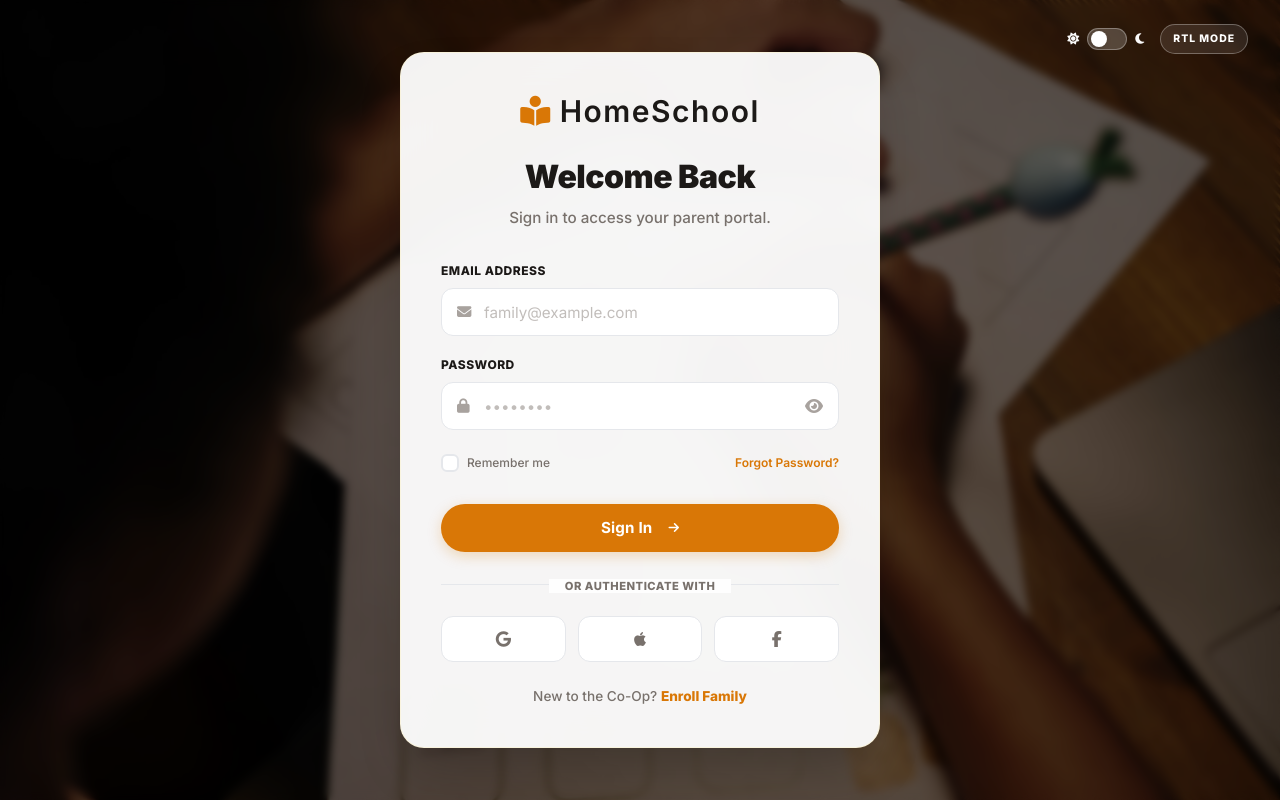
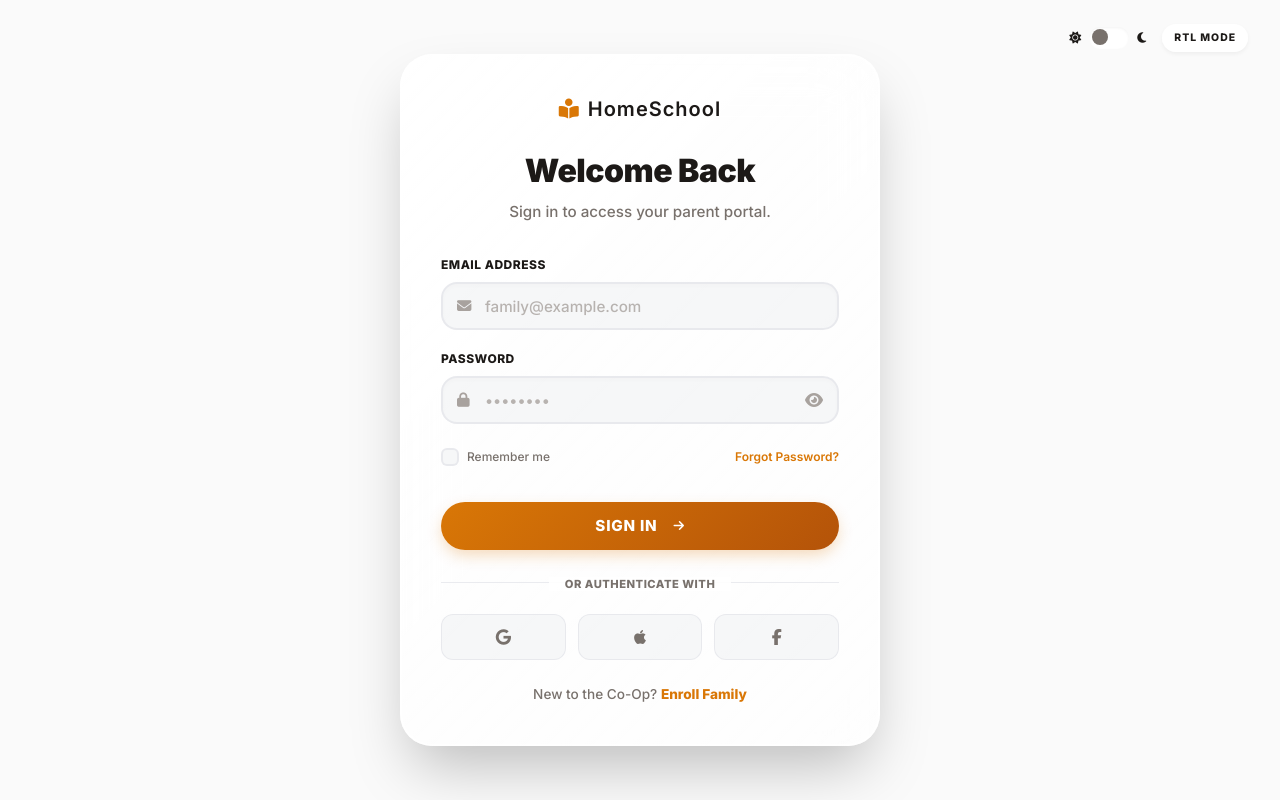
Before and after one commit to Akilesh-repository/HomeSchool, a plain HTML site: page login.html in a window 1280 px wide. Drawn offline with Linux system fonts and the light colour scheme.

```diff
--- a/login.html
+++ b/login.html
@@ -50,14 +50,14 @@
             --bg-color: #FAFAFA;
             --bg-secondary: #FFFBEB;
 
-            --bg-card: rgba(255, 255, 255, 0.95);
-            --card-border: rgba(254, 243, 199, 0.5); /* Muted FEF3C7 */
+            --bg-card: rgba(255, 255, 255, 0.90);
+            --card-border: rgba(255, 255, 255, 0.5);
 
             --text-main: #1C1917;
             --text-muted: #78716C;
 
-            --input-bg: #FFFFFF;
-            --input-border: #E5E7EB;
+            --input-bg: rgba(243, 244, 246, 0.7);
+            --input-border: rgba(229, 231, 235, 0.8);
             --input-focus-bg: #FFFFFF;
             --input-text: #1C1917;
             --input-icon: #A8A29E;
@@ -69,10 +69,10 @@
             --accent-dark: #B45309;
             --btn-text: #FFFFFF;
 
-            --radius: 24px;
-            --shadow: 0 25px 50px -12px rgba(0, 0, 0, 0.25);
-            --btn-shadow: 0 4px 10px 0 rgba(217, 119, 6, 0.2);
-            --btn-shadow-hover: 0 8px 15px -3px rgba(217, 119, 6, 0.4);
+            --radius: 32px;
+            --shadow: 0 30px 60px -12px rgba(0, 0, 0, 0.25), inset 0 0 0 1px rgba(255, 255, 255, 0.6);
+            --btn-shadow: 0 6px 16px -2px rgba(217, 119, 6, 0.3);
+            --btn-shadow-hover: 0 12px 24px -4px rgba(217, 119, 6, 0.5);
         }
 
         /* DARK MODE */
@@ -80,15 +80,15 @@
             --bg-color: #1C1917;
             --bg-secondary: #292524;
 
-            --bg-card: rgba(41, 37, 36, 0.95);
-            --card-border: rgba(68, 64, 60, 0.5);
+            --bg-card: rgba(28, 25, 23, 0.85);
+            --card-border: rgba(68, 64, 60, 0.6);
 
             --text-main: #FAFAF9;
             --text-muted: #A8A29E;
 
-            --input-bg: #1C1917;
-            --input-border: #44403C;
-            --input-focus-bg: #1C1917;
+            --input-bg: rgba(0, 0, 0, 0.3);
+            --input-border: rgba(68, 64, 60, 0.6);
+            --input-focus-bg: rgba(28, 25, 23, 0.95);
             --input-text: #FAFAF9;
             --input-icon: #78716C;
 
@@ -99,34 +99,18 @@
             --accent-dark: #D97706;
             --btn-text: #1C1917;
 
-            --shadow: 0 25px 50px -12px rgba(0, 0, 0, 0.6);
-            --btn-shadow: 0 4px 10px 0 rgba(245, 158, 11, 0.2);
-            --btn-shadow-hover: 0 8px 15px -3px rgba(245, 158, 11, 0.4);
+            --shadow: 0 30px 60px -12px rgba(0, 0, 0, 0.7), inset 0 0 0 1px rgba(255, 255, 255, 0.05);
+            --btn-shadow: 0 6px 16px -2px rgba(245, 158, 11, 0.3);
+            --btn-shadow-hover: 0 12px 24px -4px rgba(245, 158, 11, 0.5);
         }
 
         body {
-            /* Background image instead of split layout */
-            background-image: url('images/pexels-cottonbro-7014772.jpg');
-            background-size: cover;
-            background-position: center;
-            background-attachment: fixed;
-            transition: background 0.4s ease;
+            background-color: var(--bg-color);
+            color: var(--text-main);
+            transition: background-color 0.4s ease, color 0.4s ease;
             display: flex;
             flex-direction: column;
             position: relative;
-        }
-
-        /* Full page dark overlay for readability */
-        .page-overlay {
-            position: absolute;
-            inset: 0;
-            background: rgba(0,0,0,0.6);
-            backdrop-filter: blur(4px);
-            z-index: 1;
-        }
-
-        body.dark-mode .page-overlay {
-            background: rgba(0,0,0,0.8);
         }
 
         /* RTL SUPPORT */
@@ -179,13 +163,14 @@
         .toggle {
             width: 40px;
             height: 22px;
-            background: var(--toggle-bg);
-            border: 1px solid rgba(255,255,255,0.3);
+            background: var(--bg-card);
+            border: 1px solid var(--border-color);
             border-radius: 50px;
             position: relative;
             cursor: pointer;
             transition: 0.3s;
             flex-shrink: 0;
+            box-shadow: inset 0 1px 3px rgba(0,0,0,0.05);
         }
 
         .toggle::before {
@@ -193,38 +178,37 @@
             position: absolute;
             width: 16px;
             height: 16px;
-            background: white;
+            background: var(--text-muted);
             border-radius: 50%;
             top: 2px;
             left: 3px;
             transition: 0.3s cubic-bezier(0.4, 0, 0.2, 1);
-            box-shadow: 0 2px 5px rgba(0, 0, 0, 0.1);
         }
 
         body.dark-mode .toggle::before {
             left: 19px;
             background: var(--accent-color);
-            box-shadow: none;
         }
 
         .top-btn-text {
             font-size: 0.65rem;
             font-weight: 800;
-            color: white;
-            background: rgba(255, 255, 255, 0.1);
-            border: 1px solid rgba(255, 255, 255, 0.3);
+            color: var(--text-main);
+            background: var(--bg-card);
+            border: 1px solid var(--border-color);
             padding: 6px 12px;
             border-radius: 50px;
             cursor: pointer;
             transition: 0.3s;
             text-transform: uppercase;
             letter-spacing: 1px;
-            backdrop-filter: blur(10px);
+            box-shadow: 0 2px 4px rgba(0,0,0,0.05);
         }
 
         .top-btn-text:hover {
-            background: rgba(255, 255, 255, 0.2);
-            border-color: white;
+            border-color: var(--accent-color);
+            color: var(--accent-color);
+            background: var(--bg-secondary);
         }
 
         /* =========================================
@@ -245,15 +229,22 @@
             flex-direction: column;
             width: 100%;
             max-width: 480px; /* Reduced from 900px since split panel is gone */
-            background: var(--bg-card);
+            background: linear-gradient(135deg, var(--bg-card) 0%, rgba(255,255,255,0.7) 100%);
             border: 1px solid var(--card-border);
+            border-top: 1px solid rgba(255, 255, 255, 0.9);
+            border-left: 1px solid rgba(255, 255, 255, 0.8);
             border-radius: var(--radius);
             box-shadow: var(--shadow);
-            backdrop-filter: blur(20px);
-            -webkit-backdrop-filter: blur(20px);
+            backdrop-filter: blur(30px);
+            -webkit-backdrop-filter: blur(30px);
             padding: clamp(2rem, 5vh, 3.5rem);
-            animation: slideUp 0.5s cubic-bezier(0.16, 1, 0.3, 1) forwards;
-            transition: all 0.3s ease;
+            animation: slideUp 0.6s cubic-bezier(0.16, 1, 0.3, 1) forwards;
+            transition: all 0.4s ease;
+        }
+        body.dark-mode .login-container {
+            background: linear-gradient(135deg, var(--bg-card) 0%, rgba(0,0,0,0.6) 100%);
+            border-top: 1px solid rgba(255, 255, 255, 0.15);
+            border-left: 1px solid rgba(255, 255, 255, 0.1);
         }
 
         @keyframes slideUp {
@@ -343,40 +334,46 @@
             width: 100%;
             height: clamp(46px, 6vh, 52px);
             padding: 0 16px 0 42px;
-            border: 1.5px solid var(--input-border);
+            border: 2px solid var(--input-border);
             background-color: var(--input-bg);
             color: var(--input-text);
-            border-radius: 12px; /* Slightly rounder for the new design */
+            border-radius: 16px;
             font-size: 0.95rem;
-            font-weight: 500;
+            font-weight: 600;
             font-family: 'Inter', sans-serif;
-            transition: border-color 0.2s ease, box-shadow 0.2s ease, background 0.2s ease;
+            transition: all 0.3s cubic-bezier(0.4, 0, 0.2, 1);
             margin: 0;
+            box-shadow: inset 0 2px 4px rgba(0,0,0,0.02);
         }
 
         .input-field::placeholder {
             color: var(--input-icon);
-            opacity: 0.7;
-            font-weight: 400;
+            opacity: 0.8;
+            font-weight: 500;
         }
 
         .input-field:hover {
-            border-color: #D6D3D1; /* Tailwind stone-300 */
+            border-color: rgba(217, 119, 6, 0.4);
+            background-color: var(--input-focus-bg);
+            transform: translateY(-1px);
+            box-shadow: 0 4px 12px rgba(0,0,0,0.05), inset 0 2px 4px rgba(0,0,0,0.02);
         }
 
         body.dark-mode .input-field:hover {
-            border-color: #57534E; /* Tailwind stone-600 */
+            border-color: rgba(245, 158, 11, 0.4);
+            box-shadow: 0 4px 12px rgba(0,0,0,0.2), inset 0 2px 4px rgba(0,0,0,0.1);
         }
 
         .input-field:focus {
             outline: none;
             border-color: var(--accent-color);
             background-color: var(--input-focus-bg);
-            box-shadow: 0 0 0 3px rgba(217, 119, 6, 0.12); /* Based on D97706 */
+            box-shadow: 0 6px 16px rgba(217, 119, 6, 0.15), inset 0 2px 4px rgba(0,0,0,0.02);
+            transform: translateY(-2px);
         }
 
         body.dark-mode .input-field:focus {
-            box-shadow: 0 0 0 3px rgba(245, 158, 11, 0.15); /* Based on F59E0B */
+            box-shadow: 0 6px 16px rgba(245, 158, 11, 0.2), inset 0 2px 4px rgba(0,0,0,0.1);
         }
 
         .input-field:focus+.input-icon,
@@ -471,41 +468,41 @@
         .auth-btn {
             width: 100%;
             height: clamp(48px, 6vh, 52px);
-            background: var(--accent-color);
+            background: linear-gradient(135deg, var(--accent-color), var(--accent-dark));
             color: var(--btn-text);
             border: none;
-            border-radius: 50px; /* Fully rounded for Homeschool Co-Op */
+            border-radius: 50px;
             font-size: 0.95rem;
-            font-weight: 700;
+            font-weight: 800;
             font-family: 'Inter', sans-serif;
-            text-transform: none;
-            letter-spacing: 0.01em;
+            text-transform: uppercase;
+            letter-spacing: 0.05em;
             cursor: pointer;
             transition: all 0.3s cubic-bezier(0.4, 0, 0.2, 1);
             display: flex;
             align-items: center;
             justify-content: center;
             gap: 8px;
-            box-shadow: 0 4px 14px rgba(217, 119, 6, 0.25);
-            margin-top: 4px;
+            box-shadow: var(--btn-shadow);
+            margin-top: 8px;
         }
 
         .auth-btn:hover {
-            background: var(--accent-dark);
-            box-shadow: 0 8px 20px -4px rgba(217, 119, 6, 0.5);
-            transform: translateY(-2px);
+            background: linear-gradient(135deg, #F59E0B, var(--accent-dark));
+            box-shadow: var(--btn-shadow-hover);
+            transform: translateY(-2px) scale(1.01);
         }
 
         .auth-btn:active {
-            transform: translateY(0);
+            transform: translateY(0) scale(0.99);
         }
 
         body.dark-mode .auth-btn {
-            box-shadow: 0 4px 14px rgba(245, 158, 11, 0.25);
+            background: linear-gradient(135deg, var(--accent-color), var(--accent-dark));
         }
 
         body.dark-mode .auth-btn:hover {
-            box-shadow: 0 8px 20px -4px rgba(245, 158, 11, 0.5);
+            background: linear-gradient(135deg, #FCD34D, var(--accent-color));
         }
 
         /* DIVIDER */
@@ -640,15 +637,13 @@
 
 <body>
 
-    <div class="page-overlay"></div>
-
     <!-- TOP BAR -->
     <div class="top-bar">
         <div class="flex items-center gap-2" style="cursor: pointer;"
             onclick="document.getElementById('theme-toggle').click()">
-            <i class="fas fa-sun text-xs" style="color: var(--page-text); transition: color 0.3s;"></i>
+            <i class="fas fa-sun text-xs" style="color: var(--text-main); transition: color 0.3s;"></i>
             <div class="toggle" id="theme-toggle"></div>
-            <i class="fas fa-moon text-xs" style="color: var(--page-text); transition: color 0.3s;"></i>
+            <i class="fas fa-moon text-xs" style="color: var(--text-main); transition: color 0.3s;"></i>
         </div>
         <button id="rtl-toggle" class="top-btn-text">RTL Mode</button>
     </div>
@@ -657,9 +652,9 @@
     <div class="main-wrapper">
         <div class="login-container">
 
-            <!-- 100% IDENTICAL LOGO SIZING & PLACEMENT -->
+            <!-- 100% IDENTICAL LOGO SIZING & PLACEMENT FROM INDEX.HTML -->
             <div class="auth-logo">
-                <a href="index.html" class="inline-flex items-center gap-2 text-2xl md:text-3xl font-bold tracking-wider whitespace-nowrap">
+                <a href="index.html" class="inline-flex items-center gap-2 text-lg md:text-xl font-bold tracking-wider whitespace-nowrap" style="color: var(--text-main) !important; text-decoration: none;">
                     <i class="fas fa-book-reader" style="color: var(--accent-color);"></i>
                     HomeSchool
                 </a>
```
Also changed, not shown: register.html (+77 -84 lines).
